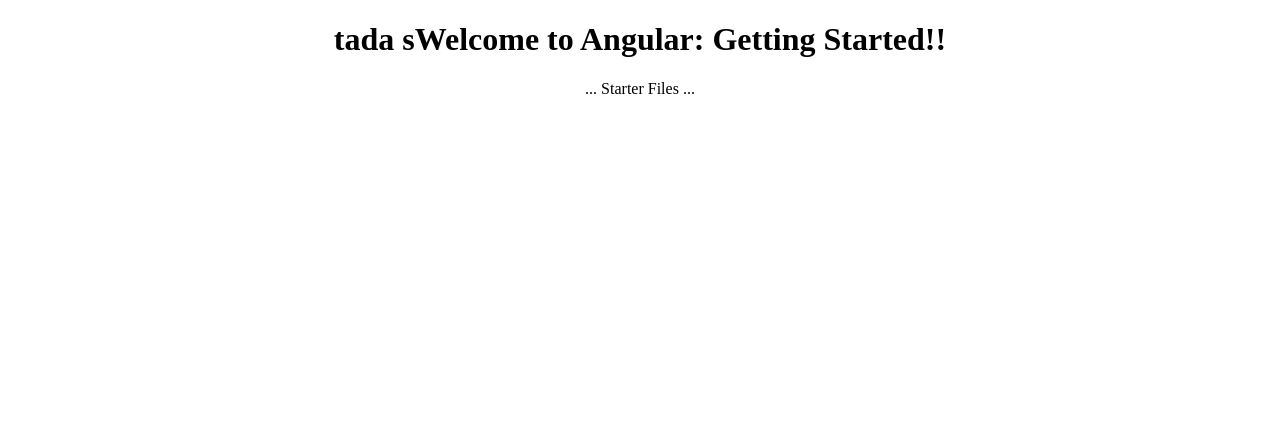
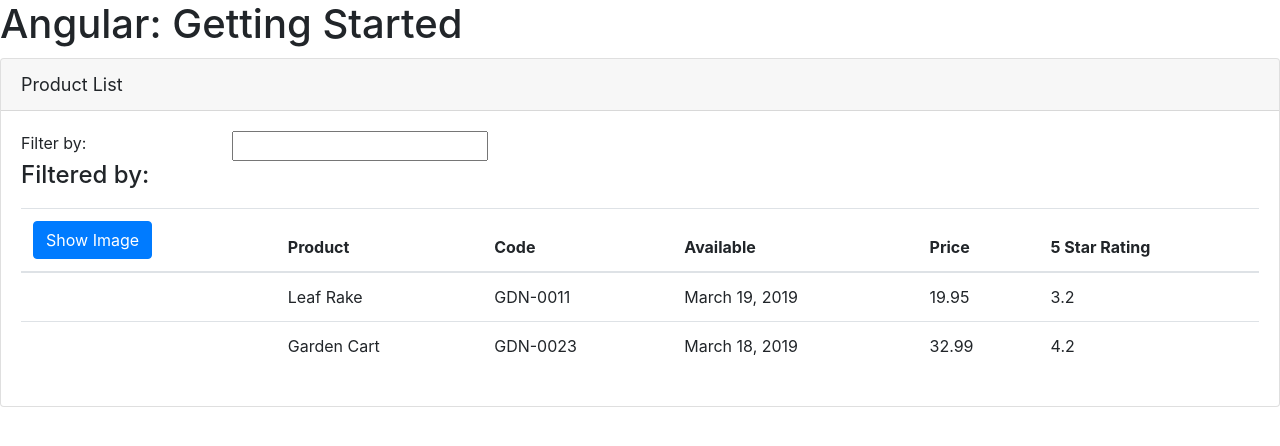
Before and after one commit to ramirospinelli/Angular-Begginer, an Angular app: page / in a window 1280 px wide. Shown: the top 446 px of the page. Built offline with nearby package versions, Linux system fonts and the light colour scheme.

Commit message:
Missing code

```diff
--- a/package.json
+++ b/package.json
@@ -19,6 +19,8 @@
     "@angular/platform-browser": "~10.0.4",
     "@angular/platform-browser-dynamic": "~10.0.4",
     "@angular/router": "~10.0.4",
+    "bootstrap": "^4.5.2",
+    "font-awesome": "^4.7.0",
     "rxjs": "~6.5.5",
     "tslib": "^2.0.0",
     "zone.js": "~0.10.3"
--- a/src/app/app.component.ts
+++ b/src/app/app.component.ts
@@ -2,8 +2,12 @@ import { Component } from '@angular/core';
 
 @Component({
   selector: 'pm-root',
-  templateUrl: './app.component.html',
-  styleUrls: ['./app.component.css']
+  template: `
+  <div>
+  <h1>{{title}}</h1>
+  <pm-products></pm-products>
+  </div>
+  `
 })
 export class AppComponent {
   title = 'Angular: Getting Started';
--- a/src/app/app.module.ts
+++ b/src/app/app.module.ts
@@ -2,10 +2,12 @@ import { BrowserModule } from '@angular/platform-browser';
 import { NgModule } from '@angular/core';
 
 import { AppComponent } from './app.component';
+import { ProductListComponent } from './products/product-list.component';
 
 @NgModule({
   declarations: [
-    AppComponent
+    AppComponent,
+    ProductListComponent
   ],
   imports: [
     BrowserModule
--- a/src/styles.css
+++ b/src/styles.css
@@ -1,4 +1,7 @@
 /* You can add global styles to this file, and also import other style files */
+@import "~bootstrap/dist/css/bootstrap.min.css";
+@import "~font-awesome/css/font-awesome.min.css";
+
 div.card-header {
  font-size: large;
 }
```
Also changed, not shown: 1 other file (tests, documents, lock files or other folders).
